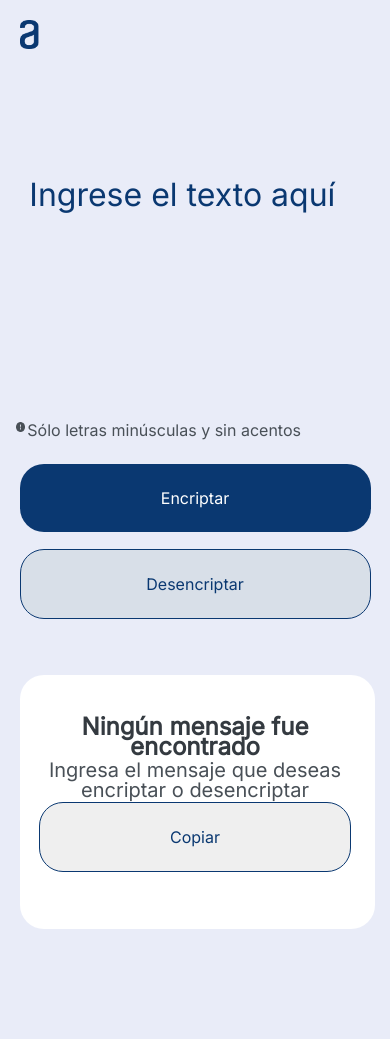
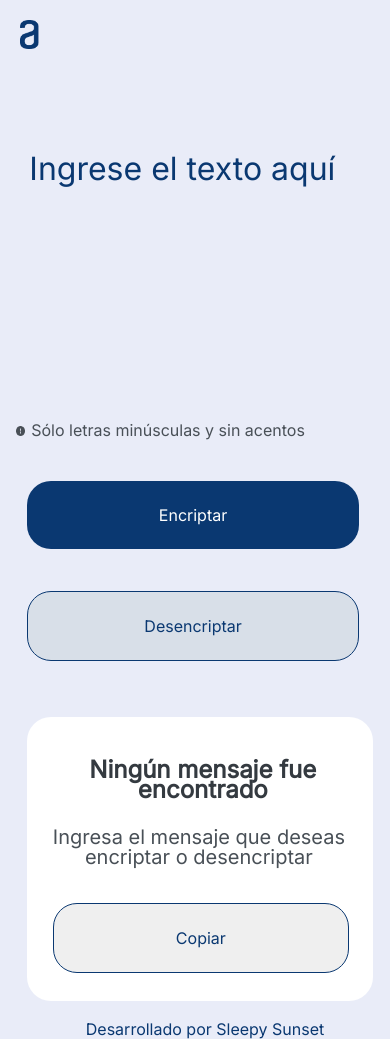
Before and after one commit to SleepySunset/Encriptador-HTML-CSS-JS, a plain HTML site: page index.html in a window 390 px wide. Before the commit the page ends 929 px from the top, so only its background shows below. Drawn offline with Linux system fonts and the light colour scheme.

Commit message:
fix a ciertos estilos y responsividad

```diff
--- a/index.html
+++ b/index.html
@@ -37,4 +37,7 @@
     </main>
     <script src="script.js"></script>
 </body>
+<footer>
+    <p id="sleepy">Desarrollado por Sleepy Sunset</p>
+</footer>
 </html>
--- a/style.css
+++ b/style.css
@@ -120,16 +120,16 @@ body{
     }
 
     #textoSalida{
-
         display: inline;
         position: absolute;
-        height: 88%;
+        height: 84%;
         top: 6%;
         left: 65%;
         width: 25%;
+        padding: 20px;
         font-weight: 400;
         font-family: 'Inter', sans-serif;
-        font-size: 24px;
+        font-size: 28px;
         line-height: 36px;
         color:#495057;
         border: none;
@@ -142,7 +142,7 @@ body{
     #botonCopiar{
         position: absolute;
         top: 80%;
-        left: 68%;
+        left: 69%;
         background-color:none;
         width: 20%;
         border: 1px solid #0A3871;
@@ -153,6 +153,16 @@ body{
         font-size: 16px;
         visibility: hidden;
 
+    }
+
+    #sleepy{
+        display: block;
+        color: #0A3871;
+        font-family: 'Inter', sans-serif;
+        font-size: 16px;
+        position: absolute;
+        bottom: 2%;
+        left: 40%;
     }
 
 }
@@ -170,7 +180,7 @@ body{
         position: absolute;
         width: 84%;
         height: 300px;
-        top: 20%;
+        top: 17%;
         left: 7%;
         font-weight: 400;
         font-family: 'Inter', sans-serif;
@@ -192,7 +202,7 @@ body{
     #info-logo{
         width: 2.5%;
         position: absolute;
-        top: 50%;
+        top: 50.5%;
         left:4%;
 
     }
@@ -200,7 +210,7 @@ body{
     #condicion-minusculas{
         position: absolute;
         top: 50%;
-        left:7%;
+        left:8%;
         color:#495057;
         font-family: 'Inter', sans-serif;
         size: 12px;
@@ -214,12 +224,11 @@ body{
     }
 
     #botonEncriptar{
-        display: block;
         position: absolute;
-        top: 55%;
-        left:5%;
+        top: 57%;
+        left:7%;
         background-color: #0A3871;
-        width: 90%;
+        width: 85%;
         border: none;
         border-radius: 24px;
         padding: 24px;
@@ -230,12 +239,11 @@ body{
     }
 
     #botonDesencriptar{
-        display: block;
         position: absolute;
-        top: 65%;
-        left:5%;
+        top: 70%;
+        left:7%;
         background-color: #D8DFE8;
-        width: 90%;
+        width: 85%;
         border: 1px solid #0A3871;
         border-radius: 24px;
         padding: 24px;
@@ -247,10 +255,11 @@ body{
 
     #textoSalida{
         position: absolute;
-        top: 80%;
-        left: 5%;
-        width: 90%;
-        height: 250px;
+        top: 85%;
+        left: 7%;
+        width: 81%;
+        height: 30%;
+        padding: 15px;
         font-weight: 400;
         font-family: 'Inter', sans-serif;
         font-size: 24px;
@@ -261,15 +270,13 @@ body{
         background-color: #FFFFFF;
         resize: none;
         outline: none;
-
-
     }
 
 
     #sinmensaje{
         position: absolute;
-        top: 85%;
-        left:10%;
+        top: 90%;
+        left:12%;
         width: 80%;
         font-size: 24px;
         font-weight: 700;
@@ -283,8 +290,8 @@ body{
     #instruccion{
         position: absolute;
         width: 80%;
-        top: 90%;
-        left:10%;
+        top: 98%;
+        left:11%;
         font-size: 20px;
         font-weight: 400;
         color: #495057;
@@ -296,9 +303,9 @@ body{
     #botonCopiar{
         position: absolute;
         background-color:none;
-        width: 80%;
-        top:95%;
-        left:10%;
+        width: 76%;
+        top:107%;
+        left:13.5%;
         border: 1px solid #0A3871;
         border-radius: 24px;
         padding: 24px;
@@ -308,4 +315,15 @@ body{
         visibility: visible;
     }
 
+    #sleepy{
+        display: block;
+        color: #0A3871;
+        font-family: 'Inter', sans-serif;
+        font-size: 16px;
+        position: absolute;
+        top: 120%;
+        left: 20%;
+        margin: 2%;
+    }
+
 }
```
